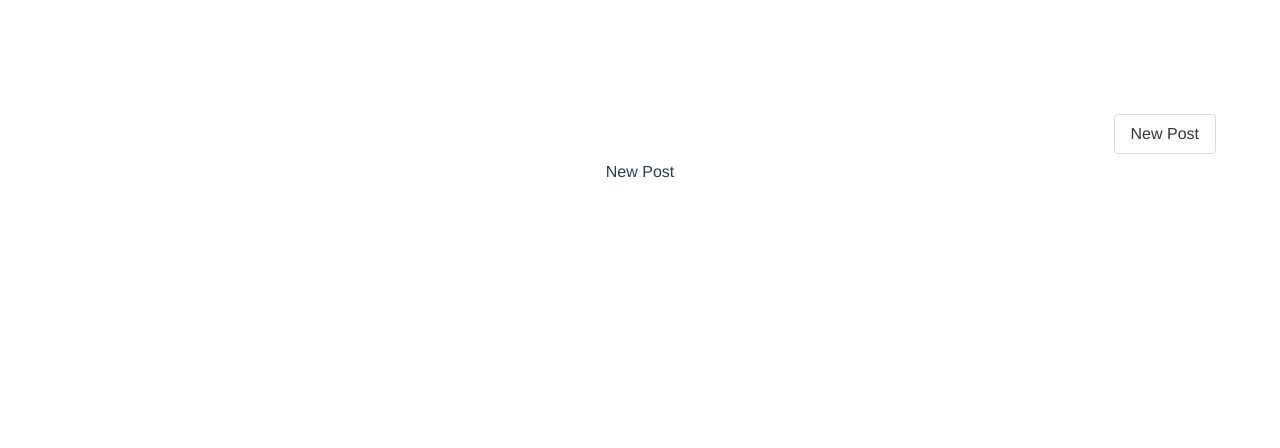
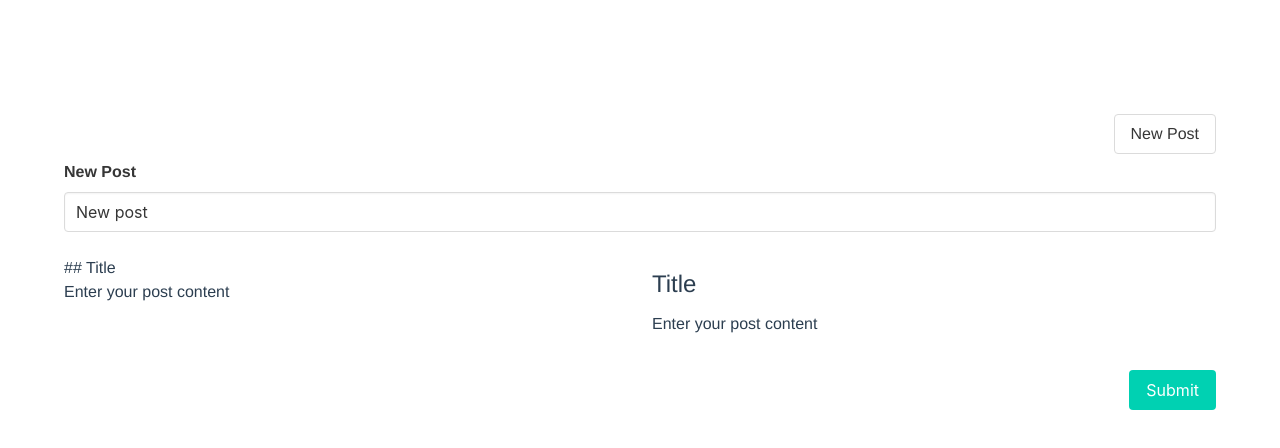
Before and after one commit to MykolaZahanych/vue-js-3, a Vue app: page /posts/new in a window 1280 px wide. Shown: the top 448 px of the page. Built offline with nearby package versions, Linux system fonts and the light colour scheme.

Commit message:
New post component

```diff
--- a/package.json
+++ b/package.json
@@ -8,8 +8,13 @@
     "test:unit": "vue-cli-service test:unit"
   },
   "dependencies": {
+    "@types/lodash": "4.14",
+    "@types/marked": "^2.0.3",
     "@types/moment": "2.13",
     "axios": "^0.21.1",
+    "highlight.js": "^11.0.1",
+    "lodash": "4.14",
+    "marked": "^2.0.3",
     "moment": "2.13",
     "vue": "^3.0.11",
     "vue-router": "^4.0.8"
--- a/public/index.html
+++ b/public/index.html
@@ -10,6 +10,27 @@
       rel="stylesheet"
       href="https://cdn.jsdelivr.net/npm/bulma@0.9.2/css/bulma.min.css"
     />
+    <style>
+      ul {
+        list-style: revert;
+        list-style-position: inside;
+      }
+      h1,
+      h2,
+      h3,
+      h4,
+      h5,
+      h6 {
+        font-size: revert;
+        margin: 10px 0 !important;
+      }
+      pre {
+        margin: 10px 0 !important;
+      }
+      p {
+        margin: 10px 0;
+      }
+    </style>
   </head>
   <body>
     <noscript>
--- a/src/App.vue
+++ b/src/App.vue
@@ -22,7 +22,6 @@
   font-family: Avenir, Helvetica, Arial, sans-serif;
   -webkit-font-smoothing: antialiased;
   -moz-osx-font-smoothing: grayscale;
-  text-align: center;
   color: #2c3e50;
   margin-top: 60px;
 }
--- a/src/components/NewPost.vue
+++ b/src/components/NewPost.vue
@@ -1,3 +1,27 @@
 <template>
-  <div>New Post</div>
+  <PostWriter :post="newPost" @save="save" />
 </template>
+
+<script lang="ts">
+import { Post } from '../mocks';
+import { defineComponent } from 'vue';
+import PostWriter from './PostWriter.vue';
+import moment from 'moment';
+
+export default defineComponent({
+  components: { PostWriter },
+  setup() {
+    const newPost: Post = {
+      id: '-1',
+      title: 'New post',
+      created: moment(),
+    };
+
+    const save = (post: Post) => {
+      console.log('save emit', post);
+    };
+
+    return { newPost, save };
+  },
+});
+</script>
--- /dev/null
+++ b/src/components/PostWriter.vue
@@ -0,0 +1,122 @@
+<template>
+  <div class="columns">
+    <div class="column">
+      <div class="field">
+        <div class="label">New Post</div>
+        <input v-model="title" type="text" class="input" />
+      </div>
+    </div>
+  </div>
+
+  <div class="columns">
+    <div class="column">
+      <div contenteditable ref="contentEditable" @input="handleInput" />
+    </div>
+    <div class="column">
+      <div v-html="html" />
+    </div>
+  </div>
+
+  <div class="columns">
+    <div class="column">
+      <button @click="save" class="button is-primary is-pulled-right">
+        Submit
+      </button>
+    </div>
+  </div>
+</template>
+
+<script lang="ts">
+import { Post } from '../mocks';
+import { defineComponent, onMounted, ref, watch, watchEffect } from 'vue';
+import { parse } from 'marked';
+import highlight from 'highlight.js';
+import debounce from 'lodash/debounce';
+
+export default defineComponent({
+  props: {
+    post: {
+      type: Object as () => Post,
+      required: true,
+    },
+  },
+
+  emits: {
+    save: (post: Post) => {
+      return true;
+    },
+  },
+
+  setup(props, ctx) {
+    const title = ref(props.post.title);
+    const content = ref('## Title\nEnter your post content');
+    const html = ref('');
+    const contentEditable = ref<HTMLDivElement | null>(null);
+
+    const parseHtml = (str: string) => {
+      html.value = parse(str, {
+        gfm: true,
+        breaks: true,
+        highlight: (code: string) => {
+          return highlight.highlightAuto(code).value;
+        },
+      });
+    };
+
+    watch(
+      content,
+      debounce((newVal) => {
+        parseHtml(newVal);
+      }, 250),
+      { immediate: true }
+    );
+
+    // watchEffect(() => {
+    //   html.value = parse(content.value, {
+    //     gfm: true,
+    //     breaks: true,
+    //     highlight: (code: string) => {
+    //       return highlight.highlightAuto(code).value;
+    //     },
+    //   });
+    // });
+
+    const handleInput = () => {
+      content.value = contentEditable.value?.innerText || '';
+    };
+
+    onMounted(() => {
+      if (!contentEditable.value) {
+        throw new Error('This should never happen');
+      }
+      contentEditable.value.innerText = content.value;
+    });
+
+    const save = () => {
+      const newPost: Post = {
+        ...props.post,
+        title: title.value,
+        html: html.value,
+        markdown: content.value,
+      };
+
+      ctx.emit('save', newPost);
+    };
+
+    return {
+      save,
+      html,
+      title,
+      content,
+      contentEditable,
+      handleInput,
+    };
+  },
+});
+</script>
+
+<style>
+.column {
+  overflow-y: scroll;
+}
+</style>
--- a/src/main.ts
+++ b/src/main.ts
@@ -3,6 +3,7 @@
 import axios from 'axios';
 import { today, thisWeek, thisMonth } from './mocks';
 import { router } from './router';
+import 'highlight.js/styles/atom-one-dark.css';
 
 function delay() {
   return new Promise((res) => {
--- a/src/mocks.ts
+++ b/src/mocks.ts
@@ -4,6 +4,8 @@
   id: string;
   title: string;
   created: moment.Moment;
+  html?: string;
+  markdown?: string;
 }
 
 export const today: Post = {
```
Also changed, not shown: 1 other file (tests, documents, lock files or other folders).
